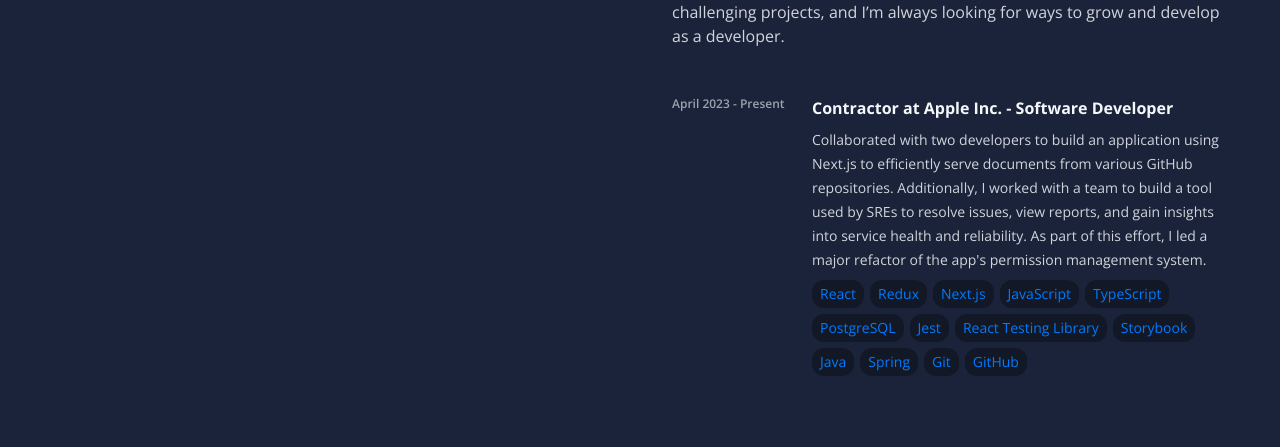
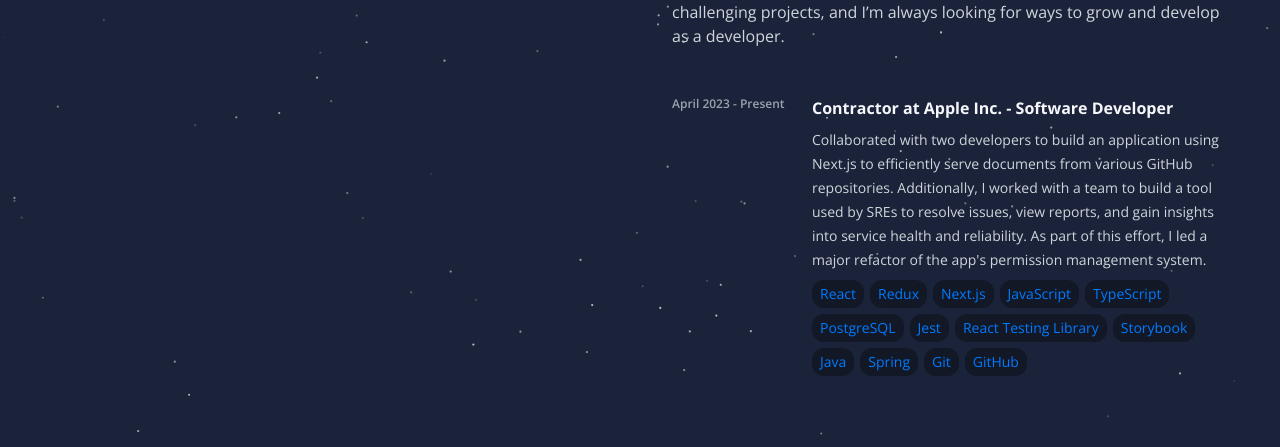
Before and after one commit to nchomsky/portfolio-V2, a Next.js app: page / in a window 1280 px wide. Shown: the part 344-791 px from the top of the page. Built offline with nearby package versions, Linux system fonts and the light colour scheme.

Commit message:
Add Particles to Page and change styling in ExperienceCard

```diff
--- a/src/app/page.tsx
+++ b/src/app/page.tsx
@@ -1,4 +1,5 @@
 import ExperienceCard from "@/components/ExperienceCard";
+import Particles from "@/components/Particles";
 import { experiences } from "@/lib/experiences";
 
 const testText = `I’m a developer passionate about creating software that is both functional and beautiful. I have experience working with a variety of technologies and languages, including JavaScript, TypeScript, React, Node.js, and Python. I have a strong foundation in computer science and software engineering principles, and I’m always looking to learn new things and improve my skills.
@@ -9,6 +10,7 @@
 export default function Home() {
   return (
     <div className="flex flex-col lg:flex-row">
+      <Particles quantity={300} className="absolute -z-10 inset-0"/>
       {/* Left Side */}
       <div className="lg:h-screen lg:sticky lg:top-0 lg:w-1/2">
         <div className="m-10 lg:m-20">
--- a/src/components/ExperienceCard.tsx
+++ b/src/components/ExperienceCard.tsx
@@ -4,7 +4,7 @@
 const ExperienceCard = ({ experience } : { experience : Experience }) => {
 
     return (
-            <div className="group md:flex lg:p-8 rounded-lg lg:hover:shadow-lg lg:hover:bg-comp-bg">
+            <div className="group mt-2 md:flex lg:p-8 rounded-lg lg:hover:inset-shadow-md lg:hover:bg-comp-bg/50">
                 <p className="text-xs text-muted font-semibold lg:w-1/4">{experience.startDate} - {experience.endDate}</p>
                 <div className="lg:w-3/4">
                     <h3 className=" font-bold antialiased lg:group-hover:text-accent">{experience.company} - {experience.position}</h3>
--- a/src/components/Particles.tsx
+++ b/src/components/Particles.tsx
@@ -1,6 +1,6 @@
 "use client";
 
-import React, { useRef, useEffect, useState } from "react";
+import React, { useRef, useEffect } from "react";
 import { useMousePosition } from "@/utils/mouse";
 
 interface ParticlesProps {
```
